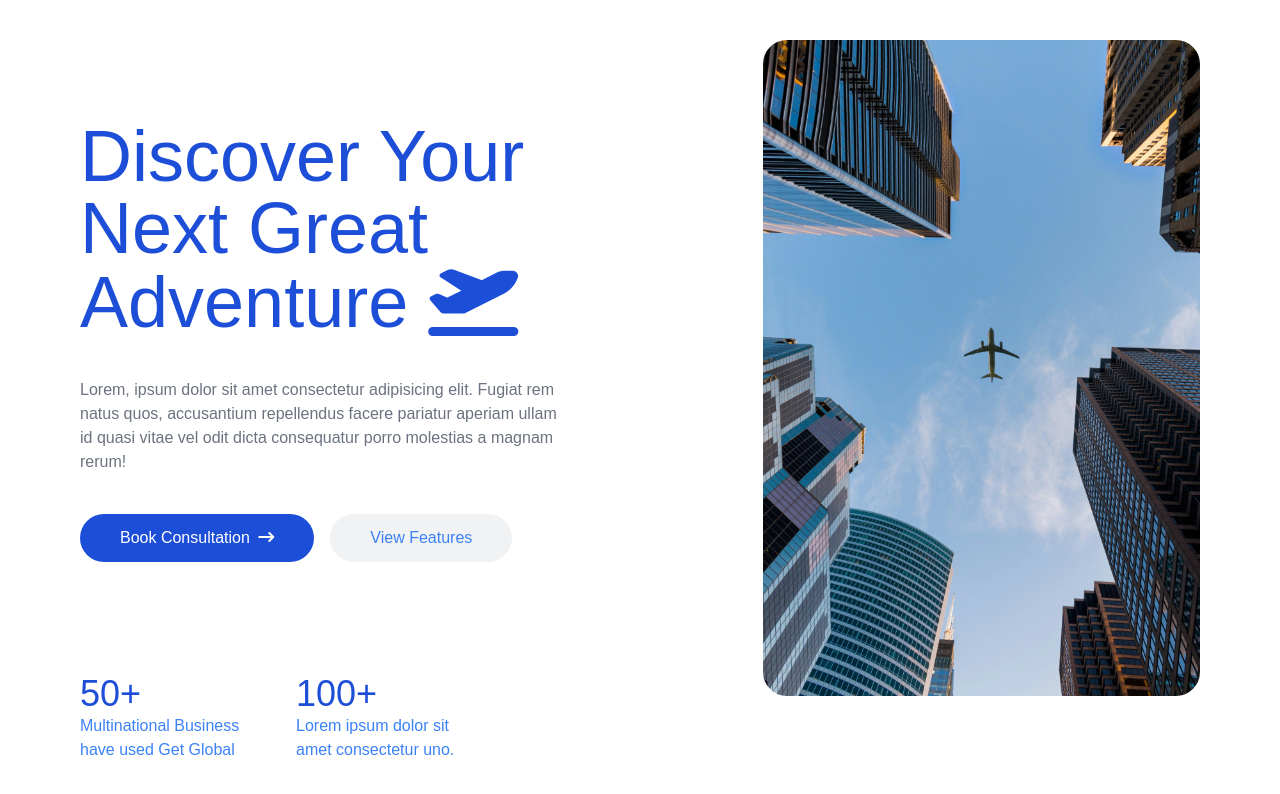
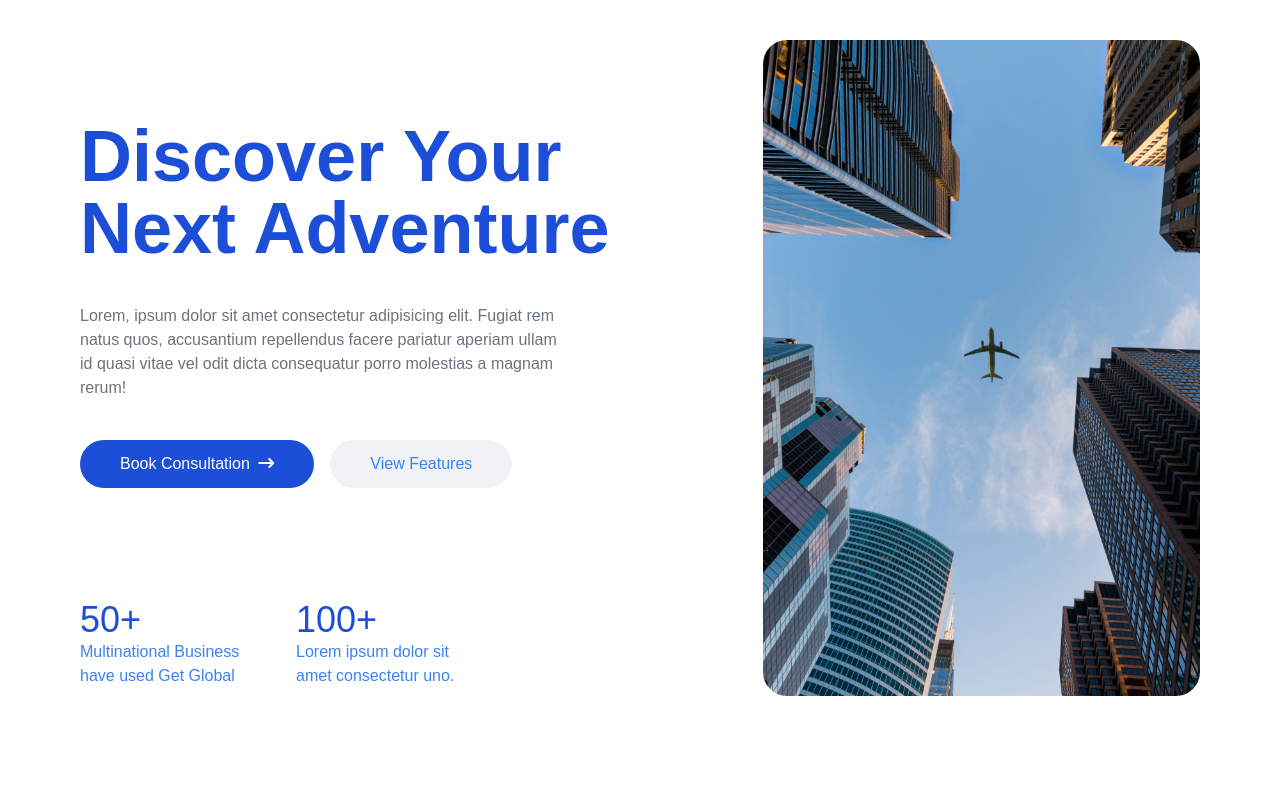
Before and after one commit to Uti-Favour/Get-Global, a Next.js app: page / in a window 1280 px wide. Shown: the top 794 px of the page. Built offline with nearby package versions, Linux system fonts and the light colour scheme.

Commit message:
#Mobile view redesign

```diff
--- a/src/components/Hero.tsx
+++ b/src/components/Hero.tsx
@@ -10,8 +10,8 @@ const Hero = () => {
     <div className='lg:flex lg:mx-20 mx-5 mt-10'>
         <div className='mt-20'>
           <div className='space-y-10'>
-          <h1 className='text-blue-700 lg:text-7xl text-4xl font-medium lg:max-w-[80%]'>Discover Your Next Great Adventure <i className="fa-solid fa-plane-departure"></i></h1>
-            <p className='text-gray-500 lg:max-w-[70%]'>Lorem, ipsum dolor sit amet consectetur adipisicing elit. Fugiat rem natus quos, accusantium repellendus facere pariatur aperiam ullam id quasi vitae vel odit dicta consequatur porro molestias a magnam rerum!</p>
+          <h1 className='text-blue-700 text-center lg:text-left lg:text-7xl text-6xl font-black lg:max-w-[80%]'>Discover Your Next  Adventure</h1>
+            <p className='text-gray-500 text-center lg:text-left lg:max-w-[70%]'>Lorem, ipsum dolor sit amet consectetur adipisicing elit. Fugiat rem natus quos, accusantium repellendus facere pariatur aperiam ullam id quasi vitae vel odit dicta consequatur porro molestias a magnam rerum!</p>
             <div className='text-black space-x-4 text-center lg:flex-row flex-col flex'>
                 <Link href={'google.com'} className='py-3 px-10 bg-blue-700 text-white rounded-3xl'>Book Consultation <i className="fa-solid fa-arrow-right-long ml-1"></i>
 
@@ -19,6 +19,7 @@ const Hero = () => {
                 <Link href={'google.com'} className='py-3 px-10 bg-[#F1F2F4] text-blue-500 rounded-3xl lg:block hidden'>View Features</Link>
             </div>
           </div>
+            <div className='lg:block hidden'>
             <div className='flex space-x-6 text-blue-700 lg:mt-28 mt-20'>
                 <div>
                     <h2 className='font-medium text-4xl'>50+</h2>
@@ -29,10 +30,11 @@ const Hero = () => {
                     <p className='text-blue-500 max-w-48'>Lorem ipsum dolor sit amet consectetur uno.</p>
                 </div>
             </div>
+            </div>
         </div>
 
         <div className='lg:mt-0 mt-10'>
-            <Image src={plane} width={950} height={500} alt='plane image' className='rounded-3xl'/>
+            <Image src={plane} width={950} height={500} alt='plane image' className='rounded-3xl max-h-[95vh]'/>
         </div>
     </div>
     </>
```
